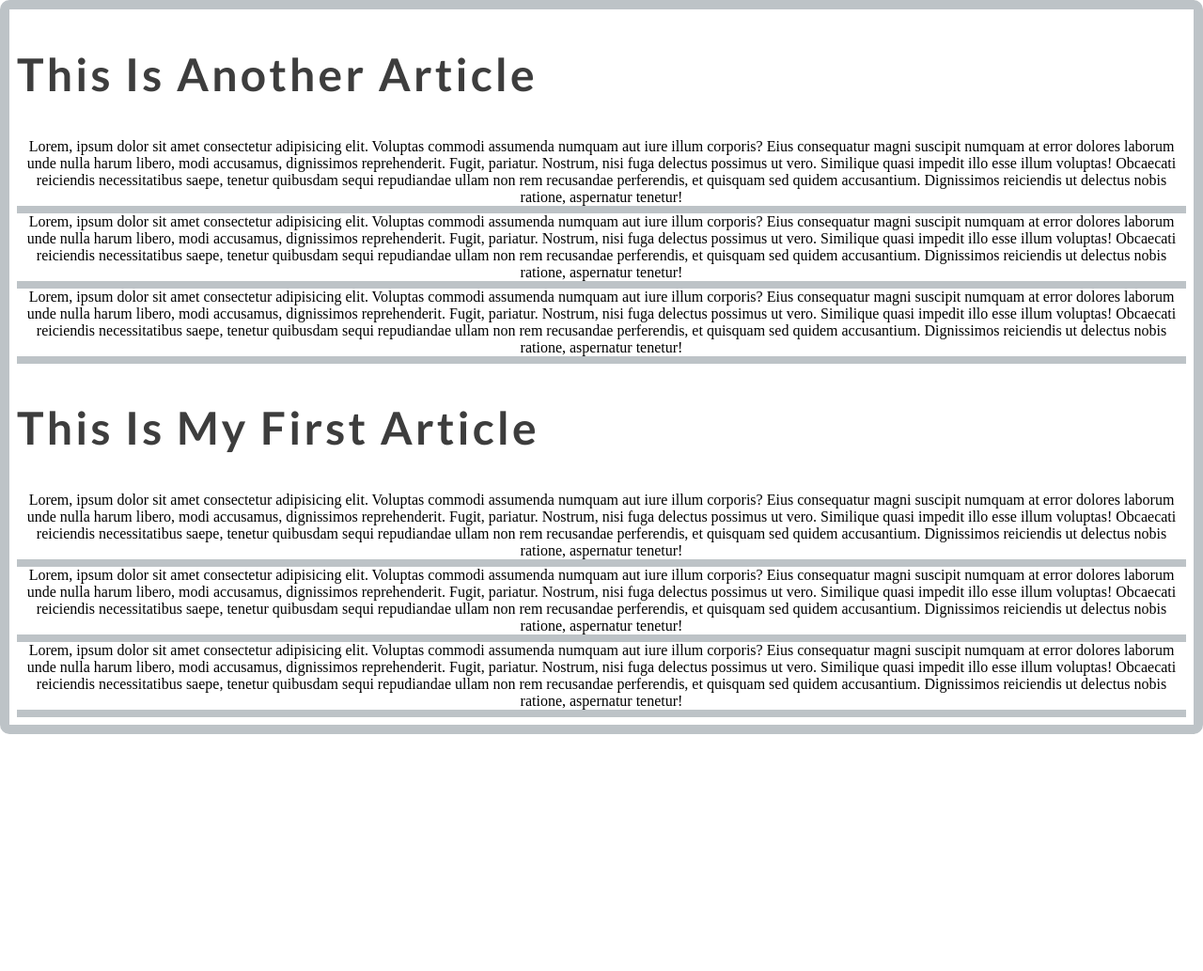
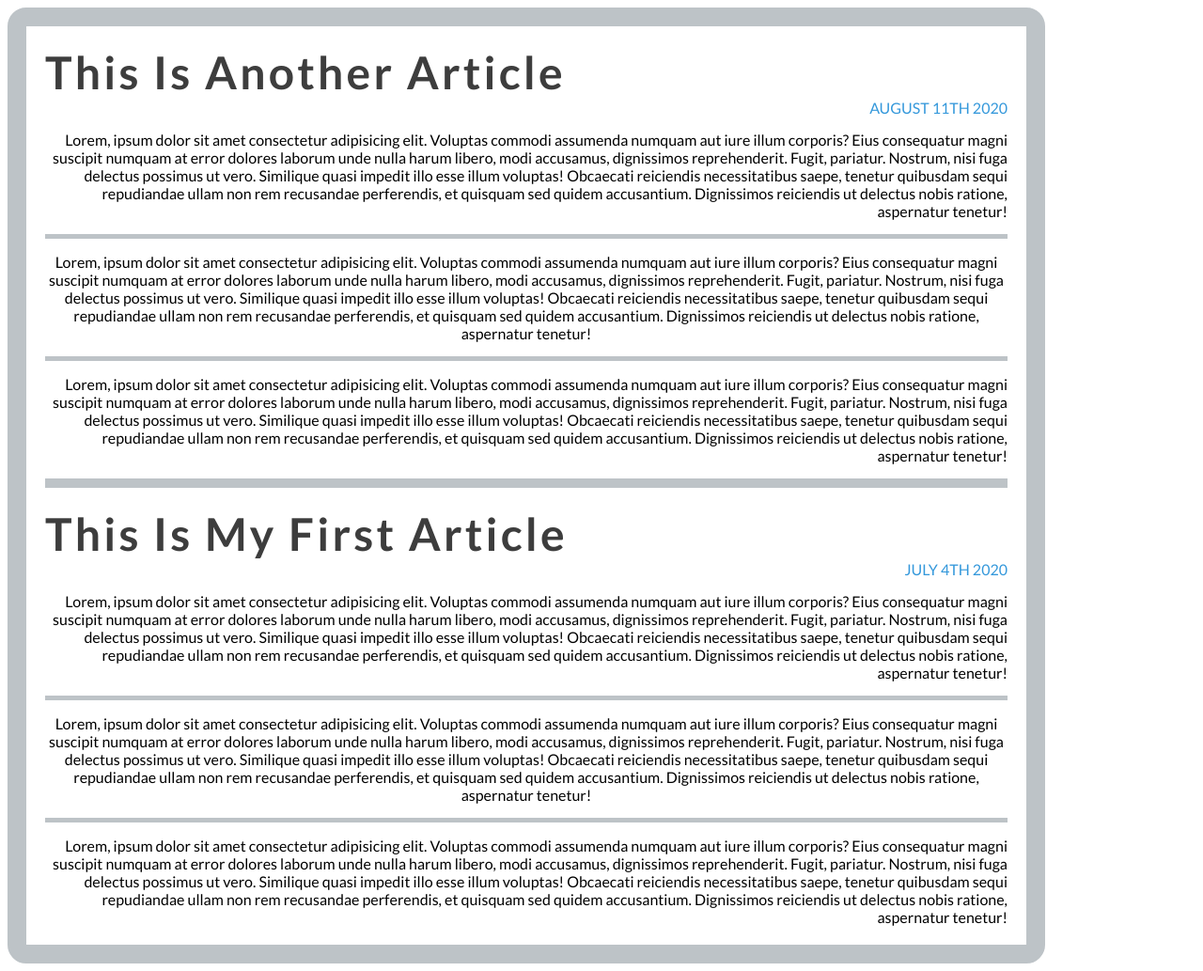
Before and after one commit to JNHartman/RecreateBlog, a plain HTML site: page index.html in a window 1280 px wide. Shown: the whole page at 94% size. Before the commit the page ends 800 px from the top, so only its background shows below. Drawn offline with Linux system fonts and the light colour scheme.

Commit message:
commit after review

```diff
--- a/index.html
+++ b/index.html
@@ -11,34 +11,59 @@
 </head>
 
 <body>
-    <!-- HINTS...
-The font for all the text is Lato (Must find on Google fonts)
+    <div>
+        <section>
 
-Both headings are h2 elements
+            <h2>This Is Another Article</h2>
+            <p class="date">AUGUST 11TH 2020</p>
+            <p>Lorem, ipsum dolor sit amet consectetur adipisicing elit. Voluptas commodi assumenda
+                numquam aut iure illum corporis? Eius consequatur magni suscipit numquam at error dolores laborum unde
+                nulla harum libero, modi accusamus, dignissimos reprehenderit. Fugit, pariatur. Nostrum, nisi fuga
+                delectus possimus ut vero. Similique quasi impedit illo esse illum voluptas! Obcaecati reiciendis
+                necessitatibus saepe, tenetur quibusdam sequi repudiandae ullam non rem recusandae perferendis, et
+                quisquam sed quidem accusantium. Dignissimos reiciendis ut delectus nobis ratione, aspernatur tenetur!
+            </p>
+            <p class="middle">Lorem, ipsum dolor sit amet consectetur adipisicing elit. Voluptas commodi assumenda
+                numquam aut iure illum corporis? Eius consequatur magni suscipit numquam at error dolores laborum unde
+                nulla harum libero, modi accusamus, dignissimos reprehenderit. Fugit, pariatur. Nostrum, nisi fuga
+                delectus possimus ut vero. Similique quasi impedit illo esse illum voluptas! Obcaecati reiciendis
+                necessitatibus saepe, tenetur quibusdam sequi repudiandae ullam non rem recusandae perferendis, et
+                quisquam sed quidem accusantium. Dignissimos reiciendis ut delectus nobis ratione, aspernatur tenetur!
+            </p>
+            <p>Lorem, ipsum dolor sit amet consectetur adipisicing elit. Voluptas commodi assumenda numquam aut iure
+                illum corporis? Eius consequatur magni suscipit numquam at error dolores laborum unde nulla harum
+                libero, modi accusamus, dignissimos reprehenderit. Fugit, pariatur. Nostrum, nisi fuga delectus possimus
+                ut vero. Similique quasi impedit illo esse illum voluptas! Obcaecati reiciendis necessitatibus saepe,
+                tenetur quibusdam sequi repudiandae ullam non rem recusandae perferendis, et quisquam sed quidem
+                accusantium. Dignissimos reiciendis ut delectus nobis ratione, aspernatur tenetur!</p>
+        </section>
 
-The h2 elements have a letter spacing of 3.2px, font-weight of 700 (A.K.A. bold), font-size of 48px, and a color of #3D3D3D
+        <section>
+            <h2>This Is My First Article</h2>
+            <p class="date">JULY 4TH 2020</p>
+            <p>Lorem, ipsum dolor sit amet consectetur adipisicing elit. Voluptas commodi assumenda
+                numquam aut iure illum corporis? Eius consequatur magni suscipit numquam at error dolores laborum unde
+                nulla harum libero, modi accusamus, dignissimos reprehenderit. Fugit, pariatur. Nostrum, nisi fuga
+                delectus possimus ut vero. Similique quasi impedit illo esse illum voluptas! Obcaecati reiciendis
+                necessitatibus saepe, tenetur quibusdam sequi repudiandae ullam non rem recusandae perferendis, et
+                quisquam sed quidem accusantium. Dignissimos reiciendis ut delectus nobis ratione, aspernatur tenetur!
+            </p>
+            <p class="middle">Lorem, ipsum dolor sit amet consectetur adipisicing elit. Voluptas commodi assumenda
+                numquam aut iure illum corporis? Eius consequatur magni suscipit numquam at error dolores laborum unde
+                nulla harum libero, modi accusamus, dignissimos reprehenderit. Fugit, pariatur. Nostrum, nisi fuga
+                delectus possimus ut vero. Similique quasi impedit illo esse illum voluptas! Obcaecati reiciendis
+                necessitatibus saepe, tenetur quibusdam sequi repudiandae ullam non rem recusandae perferendis, et
+                quisquam sed quidem accusantium. Dignissimos reiciendis ut delectus nobis ratione, aspernatur tenetur!
+            </p>
+            <p id="last">Lorem, ipsum dolor sit amet consectetur adipisicing elit. Voluptas commodi assumenda numquam aut iure
+                illum corporis? Eius consequatur magni suscipit numquam at error dolores laborum unde nulla harum
+                libero, modi accusamus, dignissimos reprehenderit. Fugit, pariatur. Nostrum, nisi fuga delectus possimus
+                ut vero. Similique quasi impedit illo esse illum voluptas! Obcaecati reiciendis necessitatibus saepe,
+                tenetur quibusdam sequi repudiandae ullam non rem recusandae perferendis, et quisquam sed quidem
+                accusantium. Dignissimos reiciendis ut delectus nobis ratione, aspernatur tenetur!</p>
+        </section>
 
-The border around all the elements is the #BDC3C7 color
-
-Lines between paragraphs and articles/sections are also the #BDC3C7 color
-E
-ach paragraph has 75 words (You can use lorem75 shortcut to create them)
-
-Text color for the dates is (#3498DB)
-
-Any other amounts/sizes that have not been stated above can be estimated -->
-    <h2>This Is Another Article</h2>
-    <p>Lorem, ipsum dolor sit amet consectetur adipisicing elit. Voluptas commodi assumenda numquam aut iure illum corporis? Eius consequatur magni suscipit numquam at error dolores laborum unde nulla harum libero, modi accusamus, dignissimos reprehenderit. Fugit, pariatur. Nostrum, nisi fuga delectus possimus ut vero. Similique quasi impedit illo esse illum voluptas! Obcaecati reiciendis necessitatibus saepe, tenetur quibusdam sequi repudiandae ullam non rem recusandae perferendis, et quisquam sed quidem accusantium. Dignissimos reiciendis ut delectus nobis ratione, aspernatur tenetur!</p>
-    <p>Lorem, ipsum dolor sit amet consectetur adipisicing elit. Voluptas commodi assumenda numquam aut iure illum corporis? Eius consequatur magni suscipit numquam at error dolores laborum unde nulla harum libero, modi accusamus, dignissimos reprehenderit. Fugit, pariatur. Nostrum, nisi fuga delectus possimus ut vero. Similique quasi impedit illo esse illum voluptas! Obcaecati reiciendis necessitatibus saepe, tenetur quibusdam sequi repudiandae ullam non rem recusandae perferendis, et quisquam sed quidem accusantium. Dignissimos reiciendis ut delectus nobis ratione, aspernatur tenetur!</p>
-    <p>Lorem, ipsum dolor sit amet consectetur adipisicing elit. Voluptas commodi assumenda numquam aut iure illum corporis? Eius consequatur magni suscipit numquam at error dolores laborum unde nulla harum libero, modi accusamus, dignissimos reprehenderit. Fugit, pariatur. Nostrum, nisi fuga delectus possimus ut vero. Similique quasi impedit illo esse illum voluptas! Obcaecati reiciendis necessitatibus saepe, tenetur quibusdam sequi repudiandae ullam non rem recusandae perferendis, et quisquam sed quidem accusantium. Dignissimos reiciendis ut delectus nobis ratione, aspernatur tenetur!</p>
-
-    <h2>This Is My First Article</h2>
-    <p>Lorem, ipsum dolor sit amet consectetur adipisicing elit. Voluptas commodi assumenda numquam aut iure illum corporis? Eius consequatur magni suscipit numquam at error dolores laborum unde nulla harum libero, modi accusamus, dignissimos reprehenderit. Fugit, pariatur. Nostrum, nisi fuga delectus possimus ut vero. Similique quasi impedit illo esse illum voluptas! Obcaecati reiciendis necessitatibus saepe, tenetur quibusdam sequi repudiandae ullam non rem recusandae perferendis, et quisquam sed quidem accusantium. Dignissimos reiciendis ut delectus nobis ratione, aspernatur tenetur!</p>
-    <p>Lorem, ipsum dolor sit amet consectetur adipisicing elit. Voluptas commodi assumenda numquam aut iure illum corporis? Eius consequatur magni suscipit numquam at error dolores laborum unde nulla harum libero, modi accusamus, dignissimos reprehenderit. Fugit, pariatur. Nostrum, nisi fuga delectus possimus ut vero. Similique quasi impedit illo esse illum voluptas! Obcaecati reiciendis necessitatibus saepe, tenetur quibusdam sequi repudiandae ullam non rem recusandae perferendis, et quisquam sed quidem accusantium. Dignissimos reiciendis ut delectus nobis ratione, aspernatur tenetur!</p>
-    <p>Lorem, ipsum dolor sit amet consectetur adipisicing elit. Voluptas commodi assumenda numquam aut iure illum corporis? Eius consequatur magni suscipit numquam at error dolores laborum unde nulla harum libero, modi accusamus, dignissimos reprehenderit. Fugit, pariatur. Nostrum, nisi fuga delectus possimus ut vero. Similique quasi impedit illo esse illum voluptas! Obcaecati reiciendis necessitatibus saepe, tenetur quibusdam sequi repudiandae ullam non rem recusandae perferendis, et quisquam sed quidem accusantium. Dignissimos reiciendis ut delectus nobis ratione, aspernatur tenetur!</p>
-
-
-
+    </div>
 </body>
 
 </html>
--- a/style.css
+++ b/style.css
@@ -1,5 +1,23 @@
 /* font-family: 'Lato', sans-serif; */
-html{
+*{
+    font-family: 'Lato', sans-serif;
+}
+
+div{
+    border: 20px solid #bdc3c7;
+    width: 80vw;
+    /* width: 80%; */
+
+    text-align: center;
+    /* margin: 20px auto; */
+
+    padding: 20px ;
+
+    /* Bonus */
+    border-radius: 20px;
+}
+
+/* html{
     border-bottom: 10px solid #bdc3c7;
     border-top: 10px solid #bdc3c7;
     border-right: 10px solid #bdc3c7;
@@ -7,22 +25,55 @@ html{
     border-radius: 10px;
     text-align: center;
 
-}
+} */
 h2{
-    font-family: 'Lato', sans-serif;
+    letter-spacing: 3.2px;
     font-weight: bold;
-    letter-spacing: 3.2px;
     font-size: 48px;
-    color: #3d3d3d;
+    color: #3D3D3D;
     text-align: left;
+    margin: 0;
+
+ }
+
+p{
+    /* border-bottom: 3px solid #bdc3c7; */
+    padding: 15px 0;
+    margin: 0;
+    text-align: right;
 
 }
 
-p{
-    border-bottom: 8px solid #bdc3c7;
-    margin: 0;
+.date{
+    border: 0;
+    color: #3498DB;
 
-
-
+    text-align: right;
+    /* float:right */
+    padding: 0;
+}
+.middle{
+    border-top: 5px solid #bdc3c7;
+    border-bottom: 5px solid #bdc3c7;
+    text-align: center;
 
 }
+
+section:nth-of-type(1) {
+    border-bottom: 10px solid #bdc3c7;
+}
+
+section:nth-of-type(2) {
+    margin-top: 20px;
+
+  }
+
+  #last{
+      padding-bottom: 0;
+  }
+
+  h2:hover{
+    /* letter-spacing: 1vmax; */
+    letter-spacing: 20px;
+    text-align: center;
+  }
```
